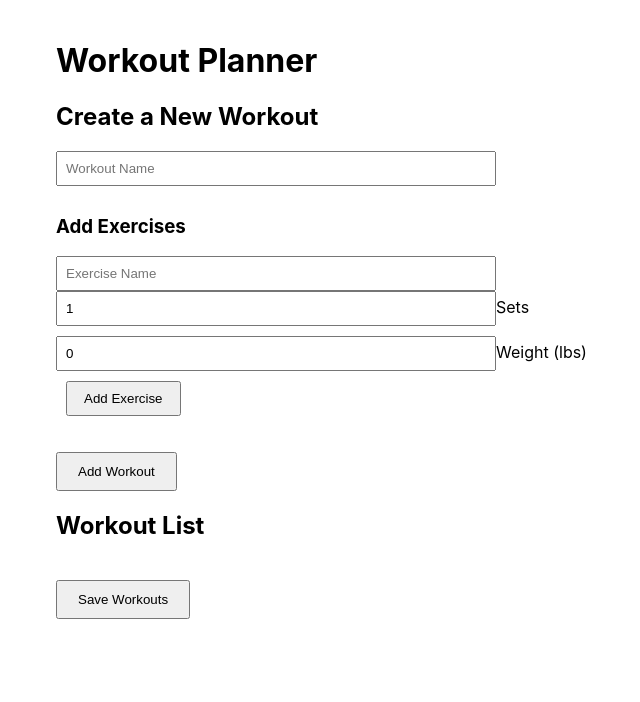
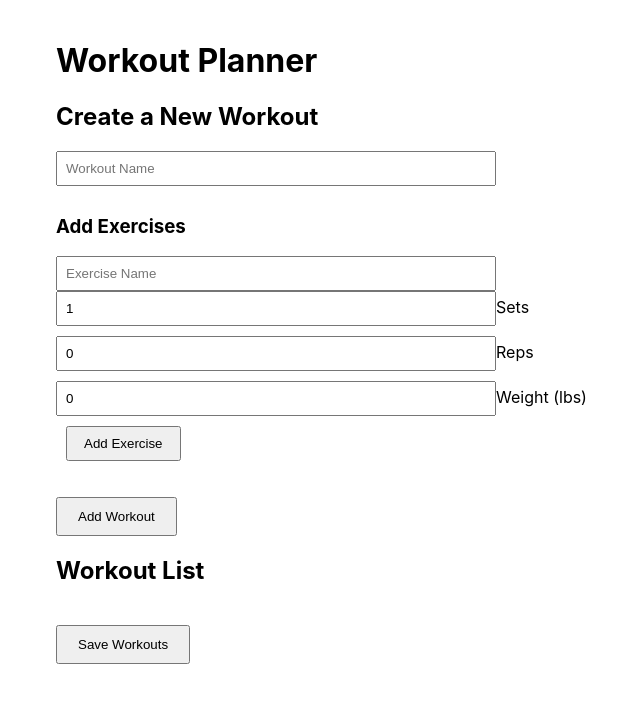
Before and after one commit to CSE110-FitByte/fitbyte, a React (Create React App) app in the folder client/: page / in a window 1280 px wide. Shown: the top 702 px of the page, without its empty margins (284-924 px from the left). Built offline with nearby package versions, Linux system fonts and the light colour scheme.

Commit message:
added reps field

```diff
--- a/client/src/App.tsx
+++ b/client/src/App.tsx
@@ -16,6 +16,8 @@ const App: React.FC = () => {
     setSets,
     weight,
     setWeight,
+    reps,
+    setReps,
     currentExercises,
     addExercise,
     workouts,
@@ -33,6 +35,8 @@ const App: React.FC = () => {
         setExerciseName={setExerciseName}
         sets={sets}
         setSets={setSets}
+        reps={reps}
+        setReps={setReps}
         weight={weight}
         setWeight={setWeight}
         addExercise={addExercise}
--- a/client/src/components/WorkoutInput.tsx
+++ b/client/src/components/WorkoutInput.tsx
@@ -8,6 +8,8 @@ interface WorkoutInputProps {
   setExerciseName: (value: string) => void;
   sets: number;
   setSets: (value: number) => void;
+  reps: number;
+  setReps: (value: number) => void;
   weight: number;
   setWeight: (value: number) => void;
   addExercise: () => void;
@@ -22,6 +24,8 @@ const WorkoutInput: React.FC<WorkoutInputProps> = ({
   setExerciseName,
   sets,
   setSets,
+  reps,
+  setReps,
   weight,
   setWeight,
   addExercise,
@@ -40,9 +44,15 @@ const WorkoutInput: React.FC<WorkoutInputProps> = ({
     setSets(Number(e.target.value));
   };
 
+  const handleRepsChange = (e: ChangeEvent<HTMLInputElement>) => {
+    setReps(Number(e.target.value));
+  };
+
   const handleWeightChange = (e: ChangeEvent<HTMLInputElement>) => {
     setWeight(Number(e.target.value));
   };
+
+
 
   return (
     <div>
@@ -81,6 +91,17 @@ const WorkoutInput: React.FC<WorkoutInputProps> = ({
         style={{ width: '70%', padding: '8px', marginBottom: '10px' }}
         min="0"
       />
+
+      <label>Reps</label>
+
+      <input
+        type="number"
+        value={reps}
+        onChange={handleRepsChange}
+        placeholder="reps"
+        style={{ width: '70%', padding: '8px', marginBottom: '10px' }}
+        min="0"
+      />
       <label>Weight (lbs)</label>
 
       <button onClick={addExercise} style={{ padding: '8px 16px', marginLeft: '10px' }}>
@@ -89,7 +110,7 @@ const WorkoutInput: React.FC<WorkoutInputProps> = ({
       <ul>
         {currentExercises.map((exercise, index) => (
           <li key={index}>
-            {exercise.name} - {exercise.sets} sets, {exercise.weight} lbs
+            {exercise.name} - {exercise.sets} sets, {exercise.reps} reps, {exercise.weight} lbs
           </li>
         ))}
       </ul>
--- a/client/src/components/WorkoutList.tsx
+++ b/client/src/components/WorkoutList.tsx
@@ -14,7 +14,7 @@ const WorkoutList: React.FC<WorkoutListProps> = ({ workouts }) => (
         <ul>
           {workout.exercises.map((exercise, idx) => (
             <li key={idx}>
-              {exercise.name} - {exercise.sets} sets, {exercise.weight} lbs
+              {exercise.name} - {exercise.sets} sets, {exercise.reps} reps, {exercise.weight} lbs
             </li>
           ))}
         </ul>
--- a/client/src/hooks/useWorkouts.ts
+++ b/client/src/hooks/useWorkouts.ts
@@ -10,6 +10,7 @@ export const useWorkouts = () => {
   const [workouts, setWorkouts] = useState<Workout[]>([]);
   const [currentExercises, setCurrentExercises] = useState<Exercise[]>([]);
   const [sets, setSets] = useState<number>(1);
+  const [reps, setReps] = useState<number>(0)
   const [weight, setWeight] = useState<number>(0)
 
   useEffect(() => {
@@ -25,10 +26,11 @@ export const useWorkouts = () => {
 
   const addExercise = () => {
     if (exerciseName.trim() !== '') {
-      setCurrentExercises([...currentExercises, { name: exerciseName.trim(), sets, weight }]);
+      setCurrentExercises([...currentExercises, { name: exerciseName.trim(), sets, reps, weight }]);
       setExerciseName('');
       setSets(1);
       setWeight(0);
+      setReps(0);
     }
   };
 
@@ -55,6 +57,8 @@ export const useWorkouts = () => {
     setExerciseName,
     sets,
     setSets,
+    reps,
+    setReps,
     weight,
     setWeight,
     currentExercises,
--- a/client/src/types/types.ts
+++ b/client/src/types/types.ts
@@ -2,7 +2,7 @@ export interface Exercise {
     name: string;
     sets: number;
     weight: number;
-
+    reps: number;
     // Additional fields like reps, sets can be added here
   }
 
```
